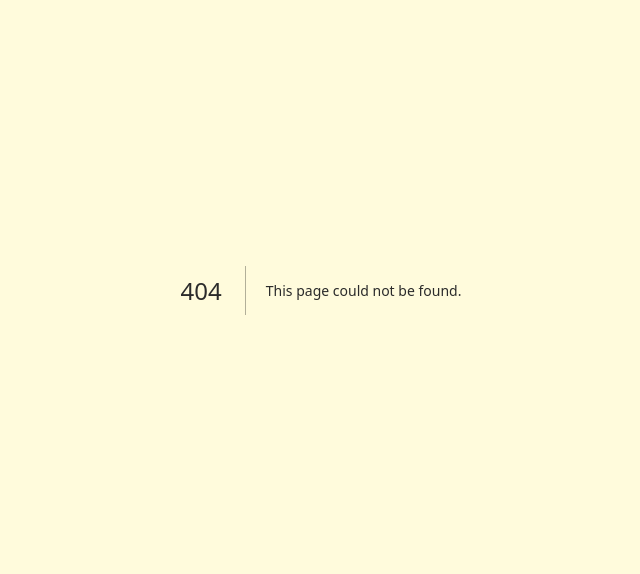
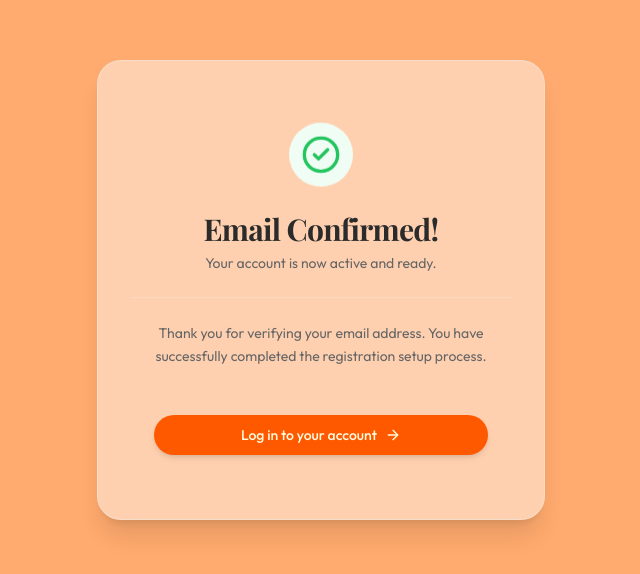
Before and after one commit to rumanajaha/Craft_Connect_V2, a Next.js app: page /auth/confirmed in a window 1280 px wide. Before the commit this address had no page. Shown: the part 110-684 px from the top of the page, without its empty margins (319-959 px from the left). Built offline with nearby package versions, Linux system fonts and the light colour scheme; a web font is replaced by a local one.

Commit message:
fix email confirmation landing page issue and changed role formatting

```diff
--- a/app/api/auth/signup/route.js
+++ b/app/api/auth/signup/route.js
@@ -38,7 +38,7 @@ export async function POST(request) {
       );
     }
 
-    const metadataRole = role === "brand" ? "BRANDOWNER" : role === "creator" ? "CREATOR" : "CUSTOMER";
+    const metadataRole = role;
 
 
     const supabase = getSupabaseRouteClient();
--- /dev/null
+++ b/app/auth/confirmed/page.jsx
@@ -0,0 +1,38 @@
+"use client";
+
+import React from "react";
+import Link from "next/link";
+import Button from "@/components/ui/button";
+import { Card, CardHeader, CardTitle, CardDescription, CardContent, CardFooter } from "@/components/ui/card";
+import { CheckCircle2, ArrowRight } from "lucide-react";
+
+export default function ConfirmedPage() {
+  return (
+    <div className="min-h-screen bg-brand-light flex items-center justify-center p-4">
+      <Card className="w-full max-w-md text-center shadow-lg border border-brand-muted/20">
+        <CardHeader className="pt-8 pb-6">
+          <div className="mx-auto w-16 h-16 rounded-full bg-green-50 flex items-center justify-center text-green-500 mb-4 animate-bounce">
+            <CheckCircle2 className="w-10 h-10" />
+          </div>
+          <CardTitle className="font-serif text-3xl font-bold text-brand-dark">Email Confirmed!</CardTitle>
+          <CardDescription className="text-sm text-brand-muted mt-2">
+            Your account is now active and ready.
+          </CardDescription>
+        </CardHeader>
+        <CardContent className="py-2 text-sm text-brand-muted leading-relaxed px-6">
+          <p>
+            Thank you for verifying your email address. You have successfully completed the registration setup process.
+          </p>
+        </CardContent>
+        <CardFooter className="flex flex-col gap-4 pb-8 px-6 mt-4">
+          <Link href="/login" className="w-full">
+            <Button className="w-full flex items-center justify-center gap-2">
+              Log in to your account
+              <ArrowRight className="w-4 h-4" />
+            </Button>
+          </Link>
+        </CardFooter>
+      </Card>
+    </div>
+  );
+}
--- a/app/welcome/page.jsx
+++ b/app/welcome/page.jsx
@@ -22,15 +22,28 @@ function WelcomeTransition() {
         const { data } = await supabase.auth.getUser();
         const role = data?.user?.user_metadata?.role;
 
+        const ROLE_ROUTES = {
+          brand: '/brand',
+          creator: '/creator',
+          customer: '/customer',
+          BRANDOWNER: '/brand',
+          CREATOR: '/creator',
+          CUSTOMER: '/customer',
+        };
+
         if (role) {
-
           if (queryDest && queryDest.includes("onboarding")) {
             setDestination(queryDest);
           } else {
-            setDestination(`/${role}`);
+            setDestination(ROLE_ROUTES[role] || "/login");
           }
         } else if (queryDest) {
-          setDestination(queryDest);
+          const normalizedDest = queryDest.startsWith('/') ? queryDest.substring(1) : queryDest;
+          if (ROLE_ROUTES[normalizedDest]) {
+            setDestination(ROLE_ROUTES[normalizedDest]);
+          } else {
+            setDestination(queryDest);
+          }
         } else {
           setDestination("/login");
         }
--- a/components/auth/login-form.jsx
+++ b/components/auth/login-form.jsx
@@ -42,13 +42,16 @@ export default function LoginForm() {
       }
 
       const roleMap = {
-        CREATOR: "creator",
-        BRANDOWNER: "brand",
-        CUSTOMER: "customer",
+        CREATOR: "/creator",
+        BRANDOWNER: "/brand",
+        CUSTOMER: "/customer",
+        creator: "/creator",
+        brand: "/brand",
+        customer: "/customer"
       };
 
-      const role = roleMap[data.user.role] || "creator";
-      router.push(`/welcome?to=/${role}`);
+      const route = roleMap[data.user.role] || "/login";
+      router.push(`/welcome?to=${encodeURIComponent(route)}`);
     } catch (err) {
       setError("An unexpected error occurred");
       setIsLoading(false);
```
